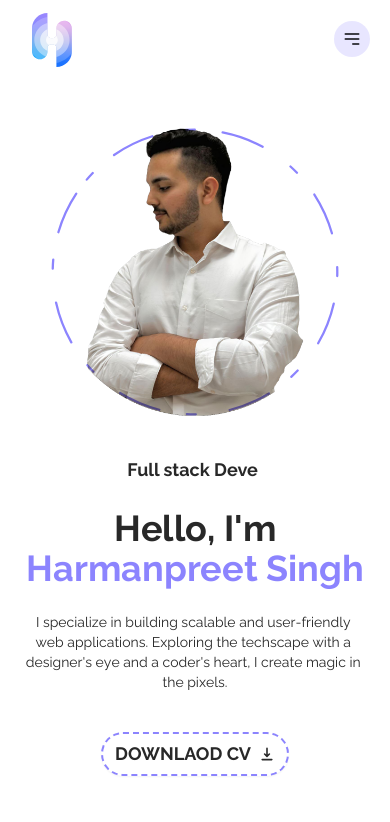
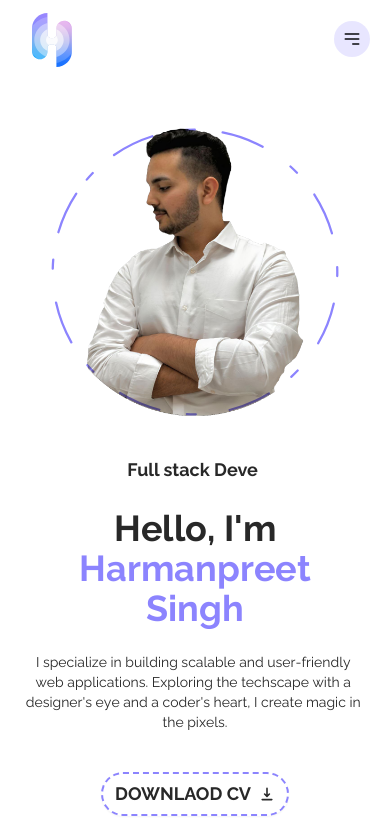
Before and after one commit to Harman-khurmi/harman-portfolio, a Next.js app: page / in a window 390 px wide. Shown: the top 822 px of the page. Built offline with nearby package versions, Linux system fonts and the light colour scheme.

Commit message:
name-correction

```diff
--- a/app/page.jsx
+++ b/app/page.jsx
@@ -67,9 +67,16 @@ const Home = () => {
 
                 />
 
-                <div className='lg:hidden flex text-center font-extrabold text-second'>
+                <div className='lg:hidden flex flex-col items-center text-center font-extrabold text-second'>
                   <BlurText
-                    text="Harmanpreet Singh"
+                    text="Harmanpreet"
+                    delay={100}
+                    animateBy="letters"
+                    direction="top"
+                    className="text-4xl md:text-5xl"
+                  />
+                  <BlurText
+                    text="Singh"
                     delay={100}
                     animateBy="letters"
                     direction="top"
```
